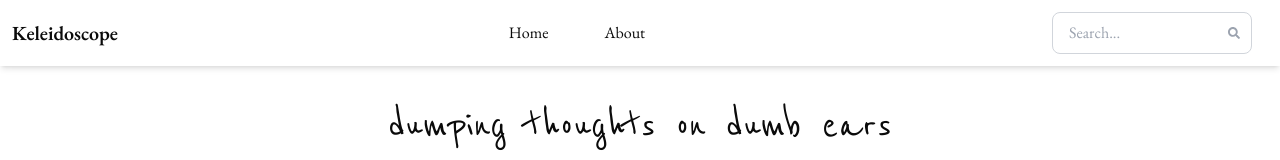
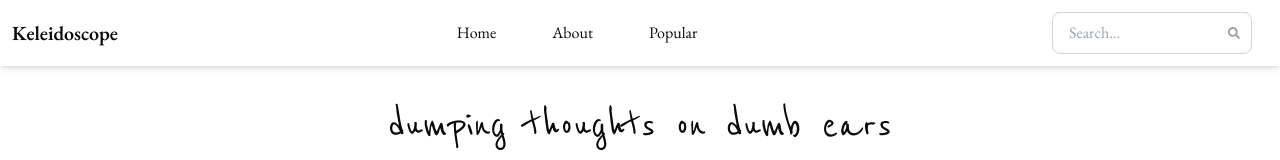
Before and after one commit to nauqh/keleidoscope, a Next.js app: page / in a window 1280 px wide. Shown: the top 160 px of the page. Built offline with nearby package versions, Linux system fonts and the light colour scheme.

Commit message:
fix(logo): add not found page

```diff
--- a/src/components/Nav.tsx
+++ b/src/components/Nav.tsx
@@ -30,7 +30,7 @@ const Nav = () => {
 
 					{/* Desktop menu */}
 					<ul className="hidden md:flex space-x-8">
-						{["Home", "About"].map((text) => (
+						{["Home", "About", "Popular"].map((text) => (
 							<li
 								key={text}
 								className="duration-300 hover:scale-110 hover:text-[hsl(var(--secondary-color))] px-3 py-2 rounded-md"
@@ -70,7 +70,7 @@ const Nav = () => {
 					}`}
 				>
 					<ul className="pb-4 absolute left-0 bg-[#faf6f1] shadow-md rounded-b-lg w-48">
-						{["Home", "About"].map((text) => (
+						{["Home", "About", "Popular"].map((text) => (
 							<li
 								key={text}
 								className="hover:bg-[#f5efe7] hover:text-[hsl(var(--secondary-color))] px-3 py-2 rounded-md"
```
